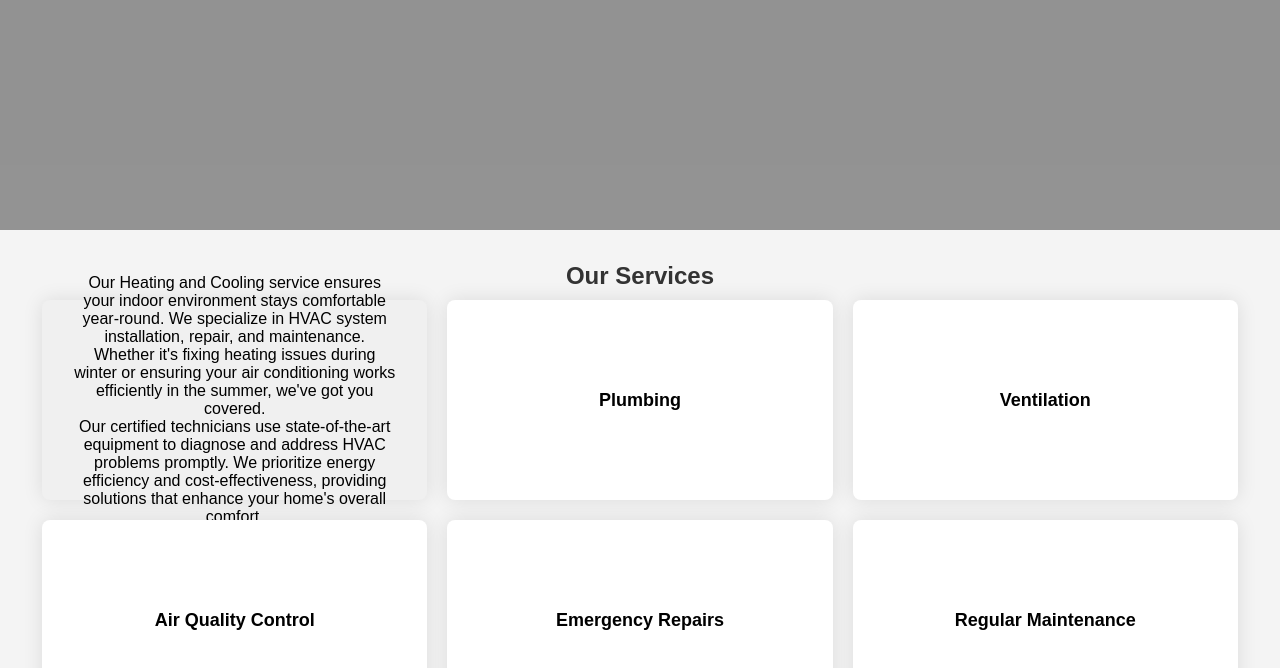
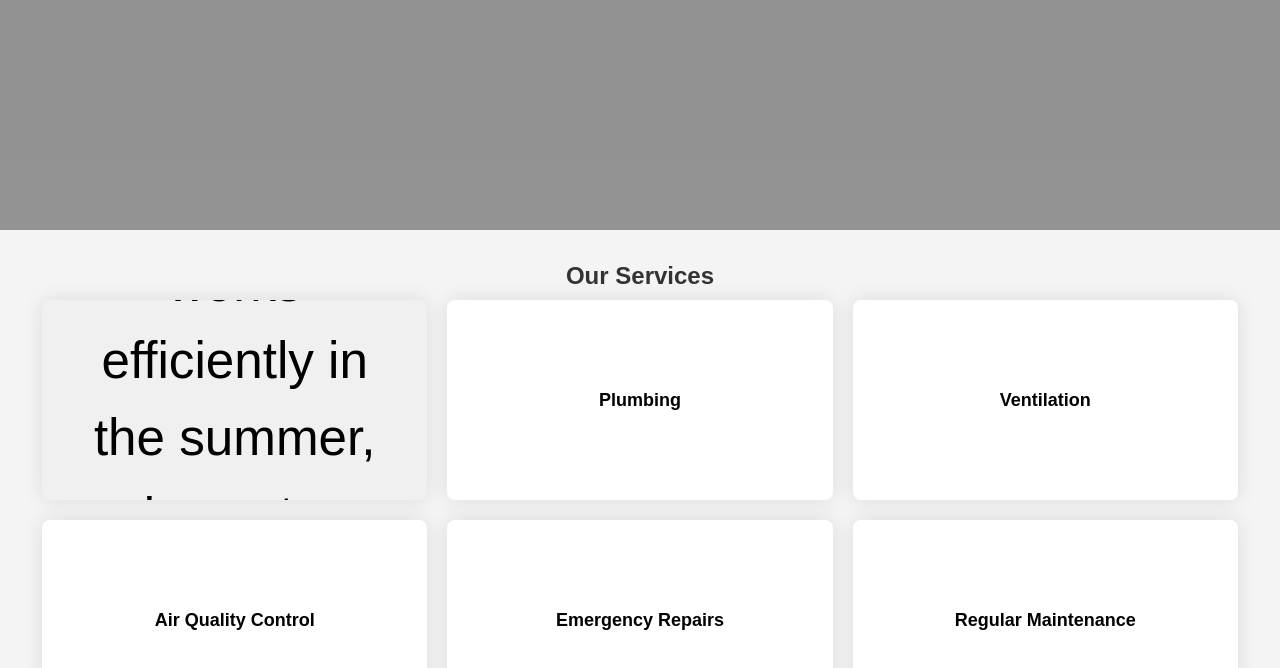
Before and after one commit to Healthtraveler/HVAC-Template2, a plain HTML site: page index.html in a window 1280 px wide. Both pictures are taken after a click on the item "Heating and Cooling". Shown: the part 852-1520 px from the top of the page. Drawn offline with Linux system fonts and the light colour scheme; a web font is replaced by a local one.

Commit message:
Update styles.css

```diff
--- a/styles.css
+++ b/styles.css
@@ -591,20 +591,25 @@ section.services {
     padding: 2em;
     text-align: center;
 }
-   .service-box {
+     .service-box {
         width: 100%;
+        max-width: 100%; /* Ensure the box doesn't exceed the screen width */
+        box-sizing: border-box; /* Include padding and border in the box's total width and height */
         margin-bottom: 20px; /* Adjust as needed for spacing between service containers */
+        overflow: hidden; /* Hide any content that overflows the box */
     }
 
     .service-info {
         display: none; /* Initially hide service info on mobile */
         padding: 10px; /* Add padding for better readability */
+        font-size: 4vw; /* Set font size as a percentage of viewport width */
+        line-height: 1.5; /* Set line height for better readability */
     }
 
     .service-box.expanded .service-info {
         display: block; /* Show service info when expanded on mobile */
     }
-}
+
 section.services h2 {
     color: #333;
 }
```
